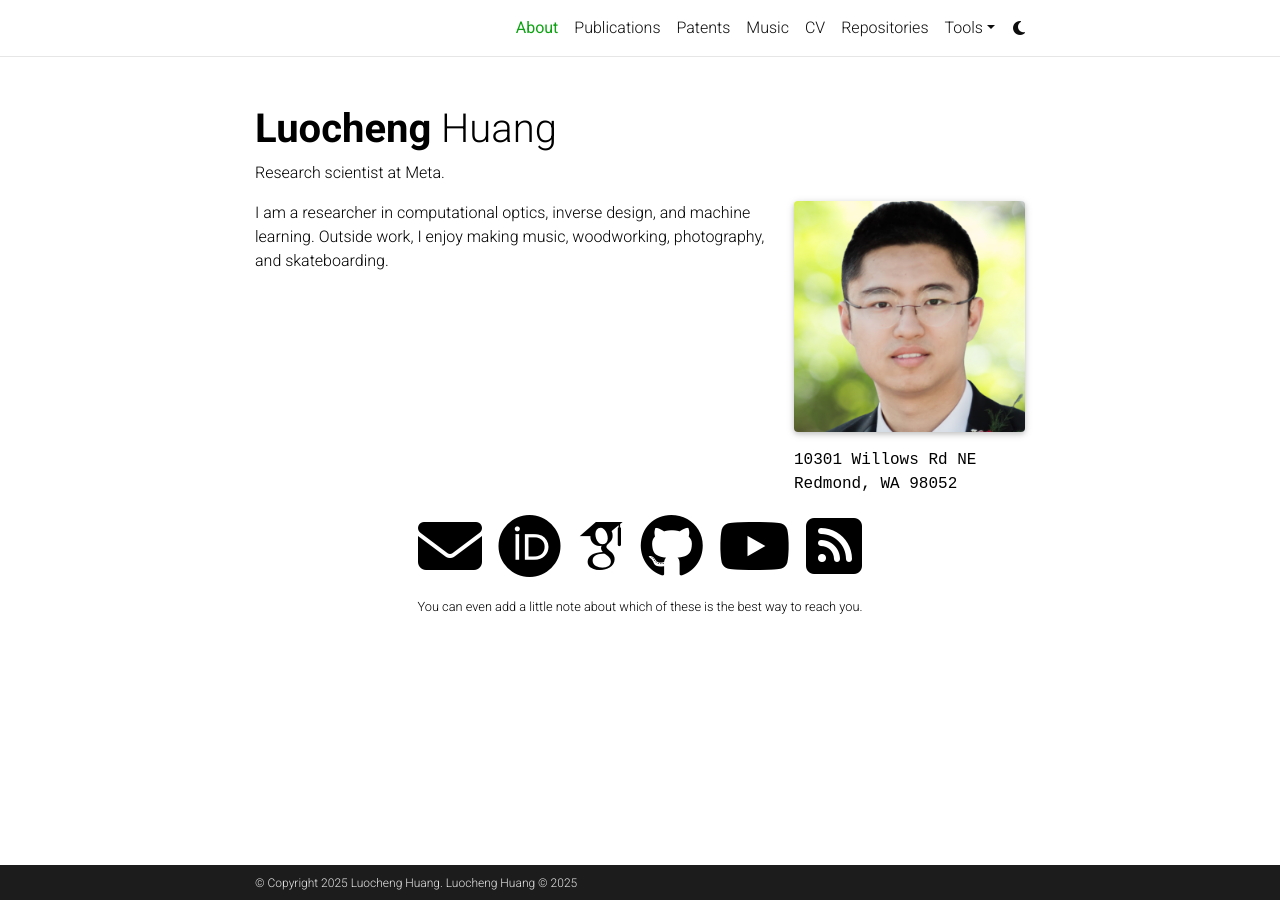
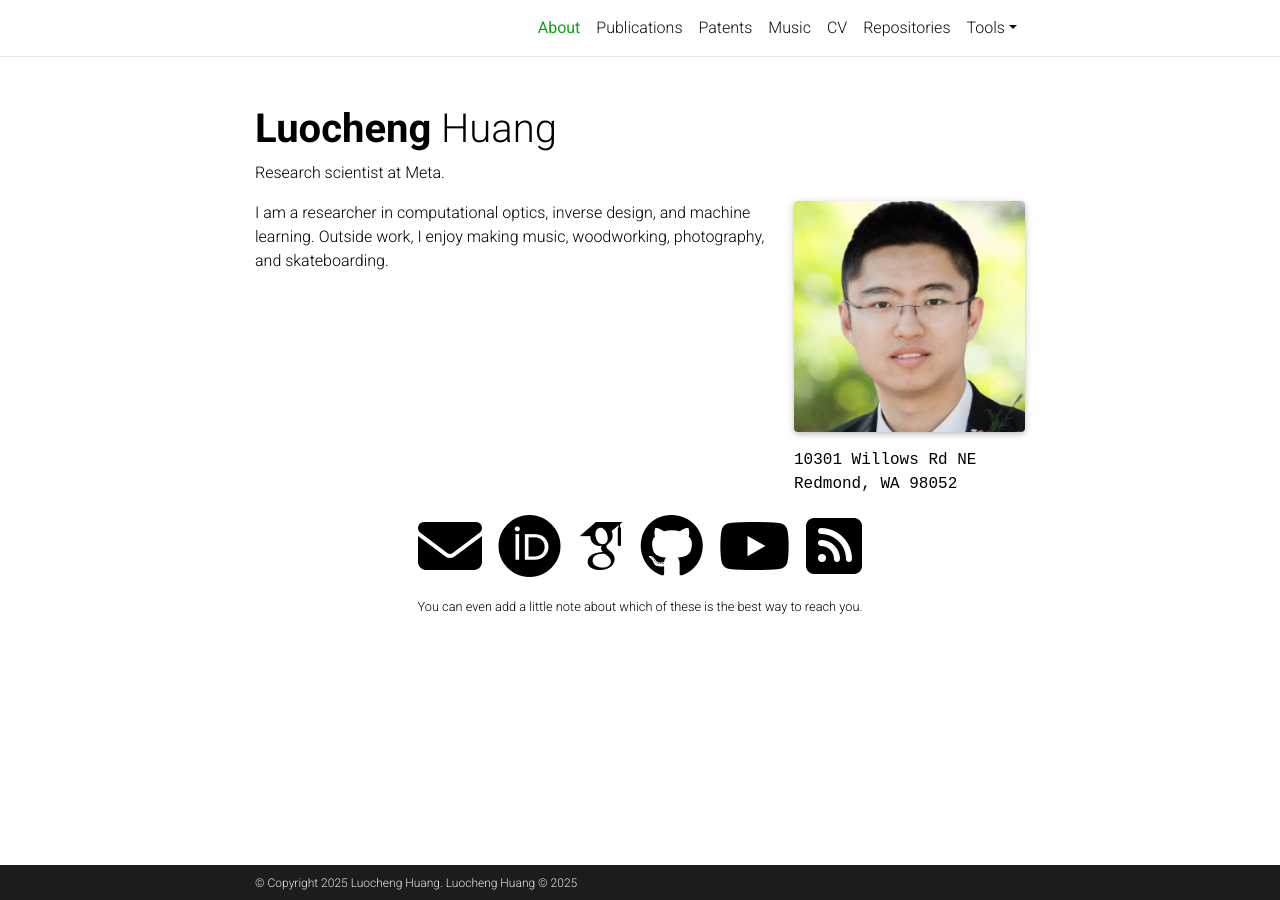
Before and after one commit to Luochenghuang/luochenghuang.github.io, a Jekyll site: the page built from _pages/about.md, in a window 1280 px wide. Built offline with Jekyll 4.4.1, drawn with Linux system fonts in a browser that asks for light colours; full-size pictures stand in for the smaller copies a plugin makes; some web fonts are replaced; comment, search, counter and statistics services are not loaded; a style sheet for code colours, icons or effects is not loaded.

Commit message:
enable analytics and disable dark mode

```diff
--- a/_config.yml
+++ b/_config.yml
@@ -371,7 +371,7 @@
 # Optional Features
 # -----------------------------------------------------------------------------
 
-enable_google_analytics: false # enables google analytics
+enable_google_analytics: true # enables google analytics
 enable_cronitor_analytics: false # enables cronitor RUM analytics
 enable_google_verification: false # enables google site verification
 enable_bing_verification: false # enables bing site verification
@@ -380,7 +380,7 @@
 enable_tooltips:
   false # enables automatic tooltip links generated
   # for each section titles on pages and posts
-enable_darkmode: true # enables switching between light/dark modes
+enable_darkmode: false # enables switching between light/dark modes
 enable_navbar_social:
   false # enables displaying social links in the
   # navbar on the about page
```
